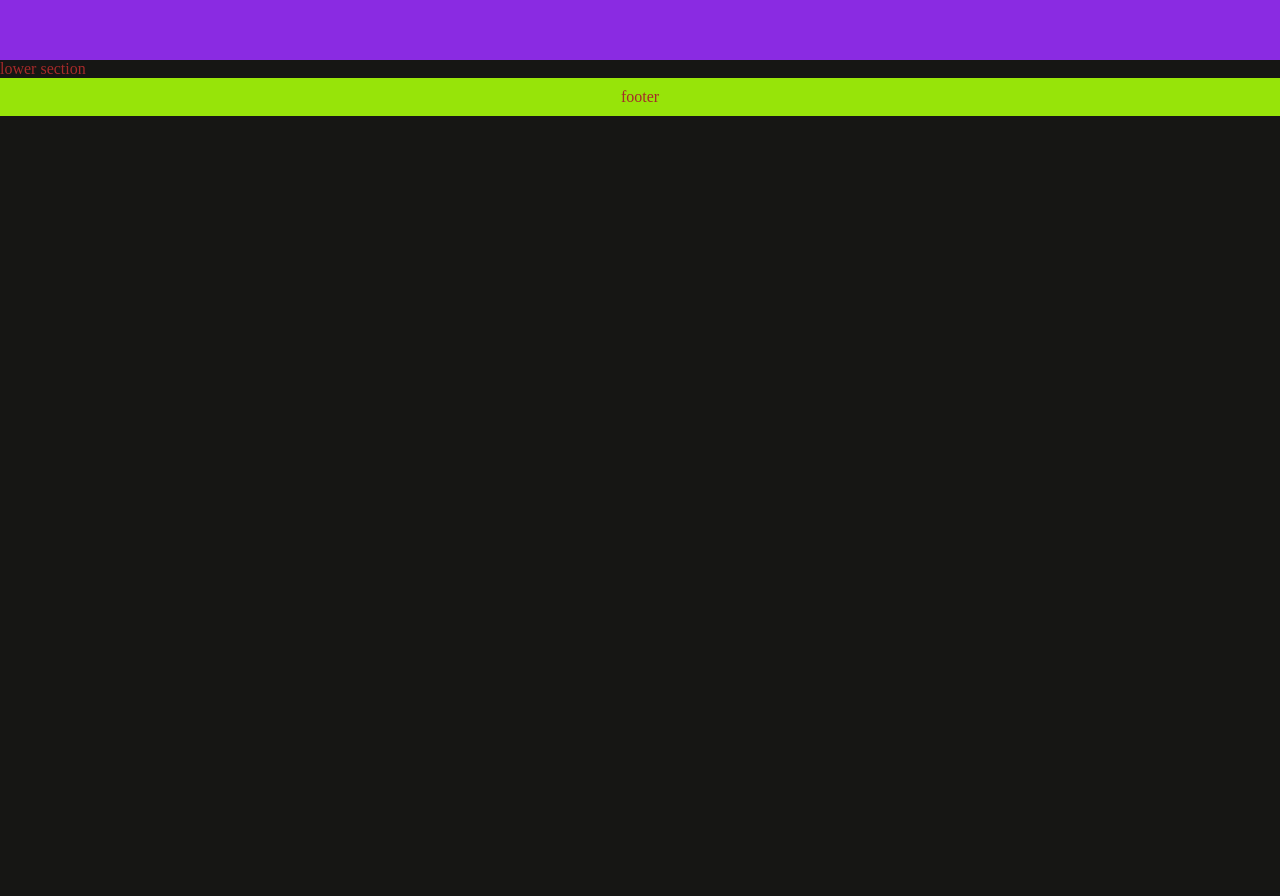
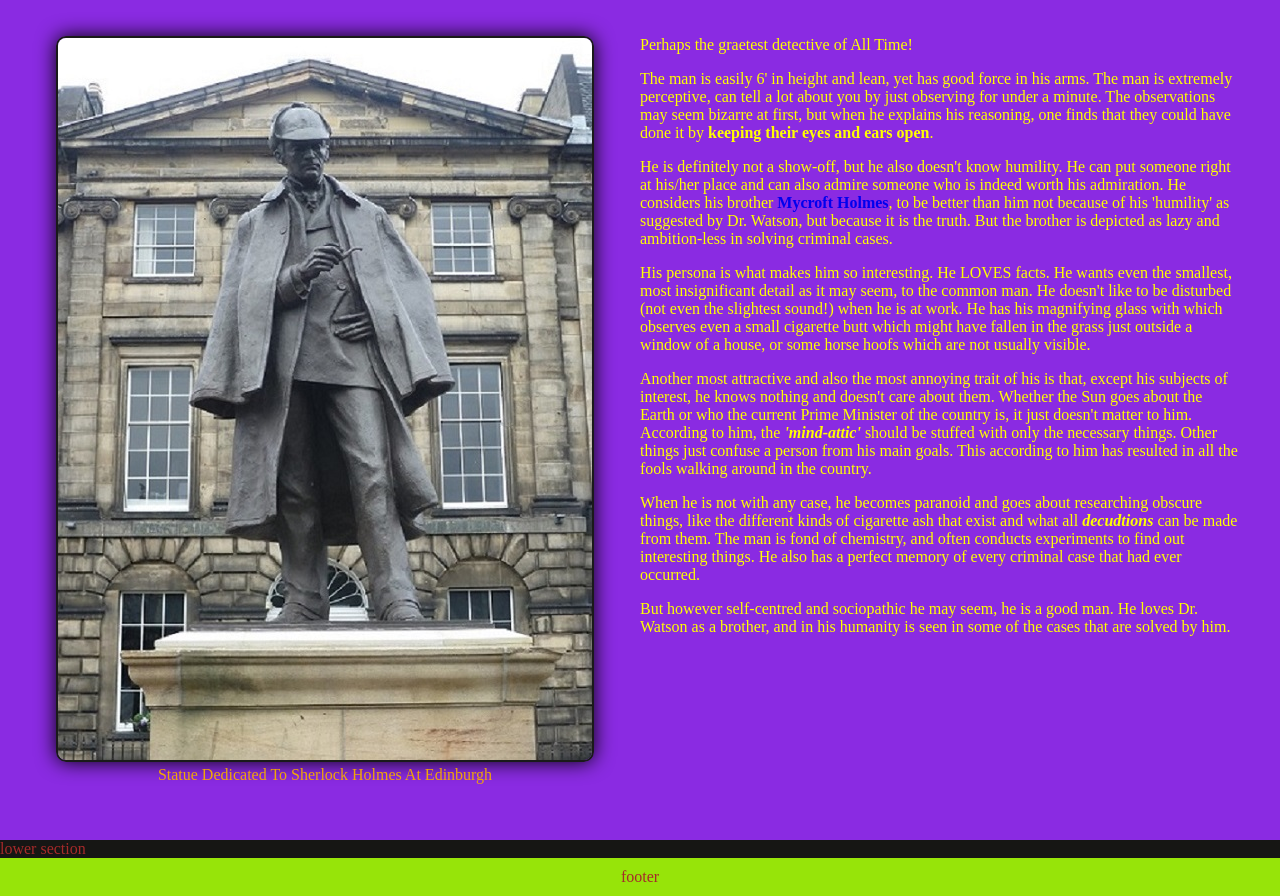
Before and after one commit to abanerjee-06/Sherlock_Webpage, a plain HTML site: page sleuth.html in a window 1280 px wide. Shown: the part 460-1356 px from the top of the page. Before the commit the page ends 800 px from the top, so only its background shows below. Drawn offline with Linux system fonts and the light colour scheme.

Commit message:
Changed sleuth.html and provided some alert messages to index.html and sleuth.html

```diff
--- /dev/null
+++ b/js/index.js
@@ -0,0 +1 @@
+alert('Dr Watson: Be sure before clicking OK.')
--- a/js/main.js
+++ /dev/null
@@ -1 +0,0 @@
-alert('Dr. John Watson welcomes you to the webpage. Please do take care to not move anything.')
--- /dev/null
+++ b/js/sleuth.js
@@ -0,0 +1 @@
+alert('I AM NOT A PSYCHOPATH, JUST A HIGH FUNCTIONING SOCIOPATH. DO YOUR RESEARCH !!!')
--- a/sleuth.html
+++ b/sleuth.html
@@ -3,6 +3,7 @@
 
 <head>
       <title>My Page!</title>
+      <script src="js/sleuth.js"></script>
       <link rel="stylesheet" href="styles.css">
 </head>
 
@@ -19,6 +20,21 @@
             </nav>
       </header>
       <section class="design">
+            <div>
+                  <figure>
+                        <img src="images/Sherlock_Holmes_Statue.jpg" alt="Sherlock Holmes">
+                        <figcaption>Statue dedicated to Sherlock Holmes at Edinburgh</figcaption>
+                  </figure>
+            </div>
+            <div>
+                 <p>Perhaps the graetest detective of All Time!</p>
+                 <p>The man is easily 6' in height and lean, yet has good force in his arms. The man is extremely perceptive, can tell a lot about you by just observing for under a minute. The observations may seem bizarre at first, but when he explains his reasoning, one finds that they could have done it by <STRONG>keeping their eyes and ears open</STRONG>.</p>
+                 <p>He is definitely not a show-off, but he also doesn't know humility. He can put someone right at his/her place and can also admire someone who is indeed worth his admiration. He considers his brother <a href="https://en.wikipedia.org/wiki/Mycroft_Holmes"><strong>Mycroft Holmes</strong></a>, to be better than him not because of his 'humility' as suggested by Dr. Watson, but because it is the truth. But the brother is depicted as lazy and ambition-less in solving criminal cases.</p>
+                 <p>His persona is what makes him so interesting. He LOVES facts. He wants even the smallest, most insignificant detail as it may seem, to the common man. He doesn't like to be disturbed (not even the slightest sound!) when he is at work. He has his magnifying glass with which observes even a small cigarette butt which might have fallen in the grass just outside a window of a house, or some horse hoofs which are not usually visible.</p>
+                 <p>Another most attractive and also the most annoying trait of his is that, except his subjects of interest, he knows nothing and doesn't care about them. Whether the Sun goes about the Earth or who the current Prime Minister of the country is, it just doesn't matter to him. According to him, the <strong><em>'mind-attic'</em></strong> should be stuffed with only the necessary things. Other things just confuse a person from his main goals. This according to him has resulted in all the fools walking around in the country.</p>
+                 <p>When he is not with any case, he becomes paranoid and goes about researching obscure things, like the different kinds of cigarette ash that exist and what all <strong><em>decudtions</em></strong> can be made from them. The man is fond of chemistry, and often conducts experiments to find out interesting things. He also has a perfect memory of every criminal case that had ever occurred.</p>
+                 <p>But however self-centred and sociopathic he may seem, he is a good man. He loves Dr. Watson as a brother, and in his humanity is seen in some of the cases that are solved by him.</p>
+            </div>
       </section>
       <section>lower section</section>
       <footer>footer</footer>
```
Also changed, not shown: index.html (+1 -0 lines), images/Sherlock_Holmes_Statue.jpg (added), 2 other files.
